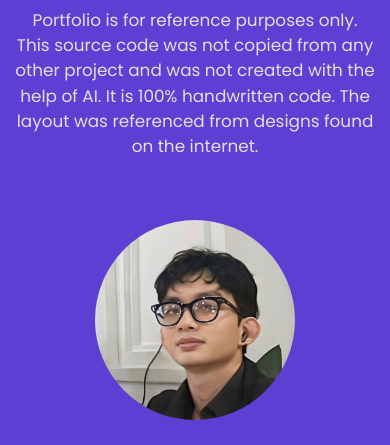
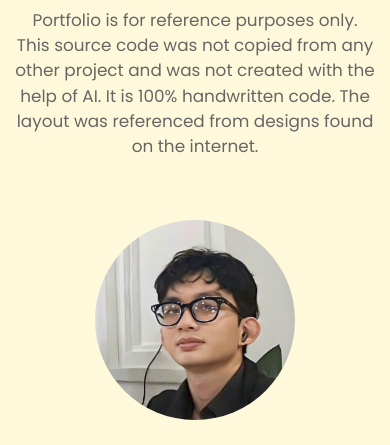
Before and after one commit to HuynhKimHuy/Portfolio, a plain HTML site: page index.html in a window 390 px wide. Shown: the part 232-677 px from the top of the page. Drawn offline with Linux system fonts and the light colour scheme.

Commit message:
color mobile

```diff
--- a/assets/css/responsive.css
+++ b/assets/css/responsive.css
@@ -25,6 +25,20 @@
 @media screen and (max-width: 767px) {
     body {
         padding: 0;
+    }
+    :root {
+        --bgcl: #fff9db;
+        --hover: #e76f51;
+        --size-btn: 15px 15px;
+        --btn-color: #f4a261;
+        --footer-bg: #eab308;
+        --titile: #000000;
+        --color: #333333;
+        --desc: #666666;
+        --seprato: #f3e5f5;
+    }
+    .guarantee-icon:hover {
+        background-color: var(--hover);
     }
     .container {
         border: none;
--- a/assets/css/style.css
+++ b/assets/css/style.css
@@ -87,7 +87,7 @@ body {
     font-size: 2.5rem;
     font-weight: 500;
     line-height: 1.5;
-    color: #e0e0e0;
+    color: var(--desc);
 }
 .name {
     color: var(--titile);
@@ -128,6 +128,7 @@ body {
 .guarantee-icon {
     font-size: 45px;
 }
+
 .guarantee-icon:nth-child(3) {
     font-size: 2rem;
 }
```
Also changed, not shown: index.html (+1 -0 lines).
